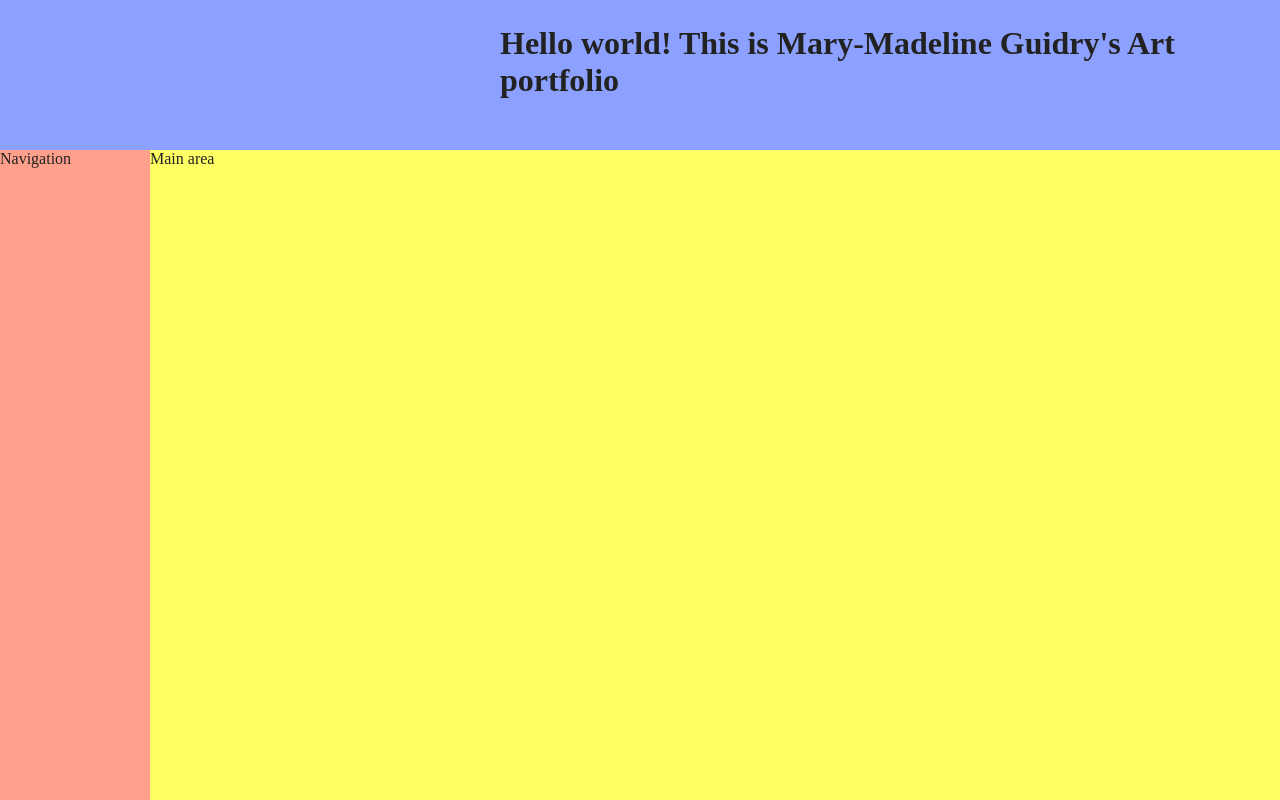
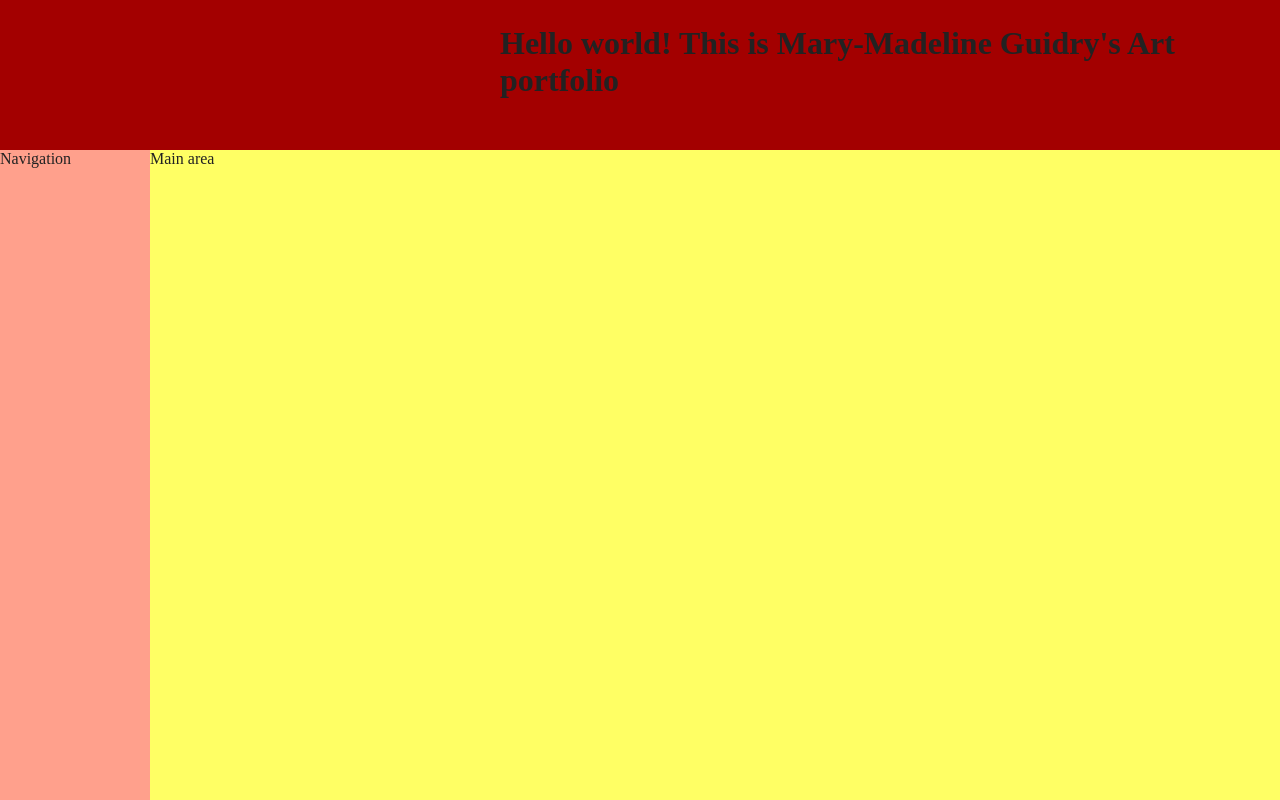
Before and after one commit to maryyymoo/portfolio, a website built with Parcel: page index.html in a window 1280 px wide. Shown: the top 800 px of the page. Built offline with nearby package versions, Linux system fonts and the light colour scheme.

Commit message:
color change

```diff
--- a/css/main.css
+++ b/css/main.css
@@ -275,7 +275,7 @@ textarea {
 #title-grid > header {
   grid-area: head;
   height: 200px;
-  background-color: #8ca0ff;
+  background-color: #a30000;
 }
 
 #title-grid > nav {
```
